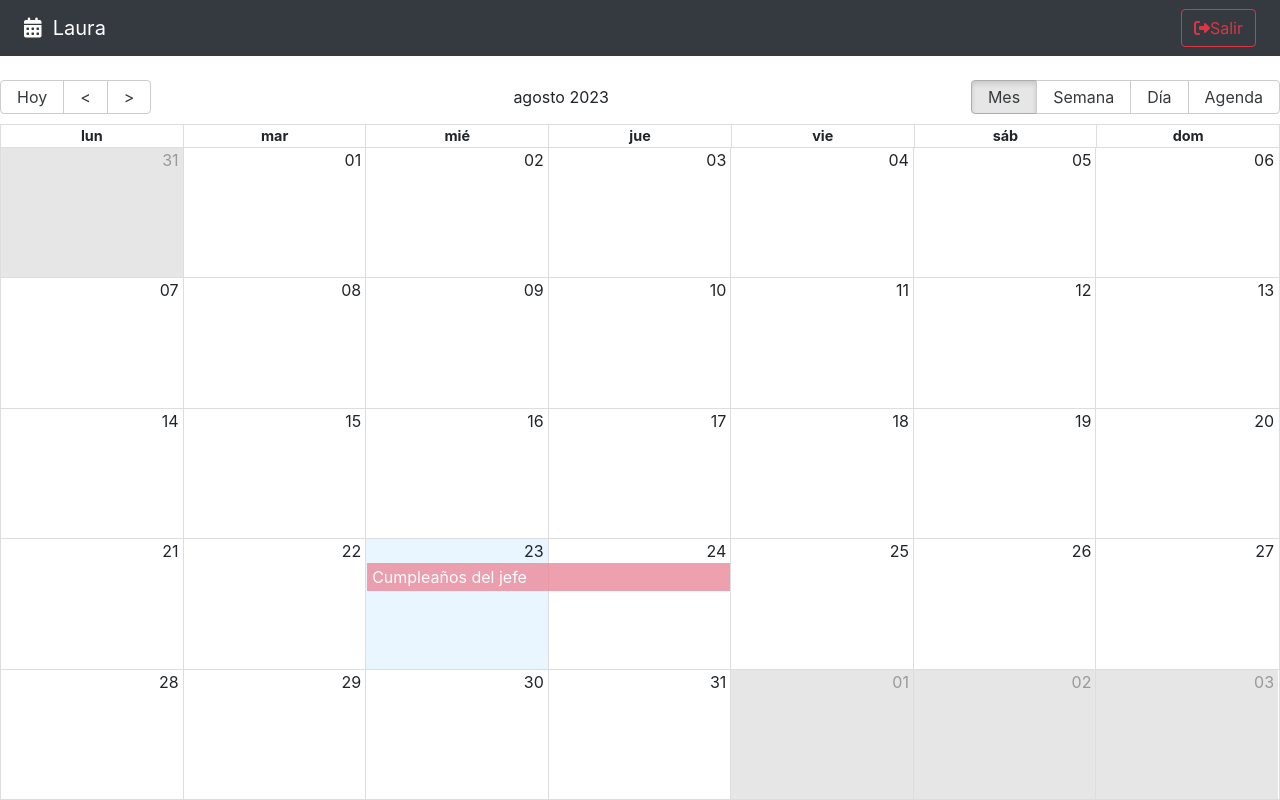
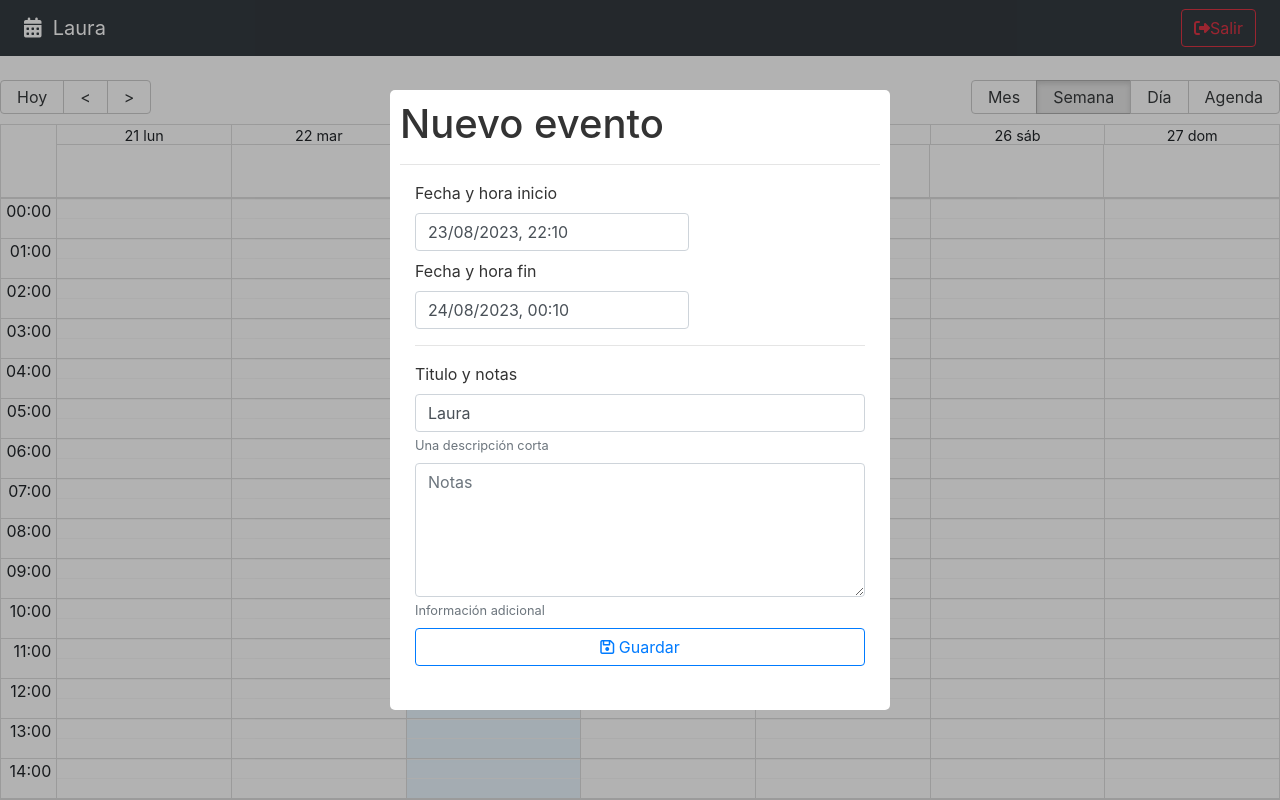
Before and after one commit to LMARULANDA/calendar-app, a React (Vite) app: page / in a window 1280 px wide. Built offline with nearby package versions, Linux system fonts and the light colour scheme.

Commit message:
Modal nuevo evento

```diff
--- /dev/null
+++ b/src/calendar/components/CalendarEvent.jsx
@@ -0,0 +1,13 @@
+import React from 'react'
+
+export const CalendarEvent = ({event}) => {
+
+    const {title,user} = event;
+
+  return (
+    <>
+        <strong>{title}</strong>
+        <span> - {user.name} </span>
+    </>
+  )
+}
--- /dev/null
+++ b/src/calendar/components/CalendarModal.jsx
@@ -0,0 +1,158 @@
+import { addHours, differenceInSeconds } from "date-fns";
+import DatePicker, {registerLocale} from "react-datepicker";
+import "react-datepicker/dist/react-datepicker.css";
+
+import Swal from 'sweetalert2';
+import 'sweetalert2/dist/sweetalert2.min.css';
+
+import { useMemo, useState } from "react";
+import Modal from "react-modal";
+
+import es from "date-fns/locale/es";
+
+registerLocale('es',es);
+
+const customStyles = {
+  content: {
+    top: "50%",
+    left: "50%",
+    right: "auto",
+    bottom: "auto",
+    marginRight: "-50%",
+    transform: "translate(-50%, -50%)",
+  },
+};
+
+Modal.setAppElement("#root");
+
+export const CalendarModal = () => {
+  const [isOpen, setIsOpen] = useState(true);
+  const [formSubmited, setFormSubmited] = useState(false);
+
+  const [formValues, setFormValues] = useState({
+    title: "Laura",
+    notes: "",
+    start: new Date(),
+    end: addHours(new Date(), 2),
+  });
+
+ const titleClass = useMemo(() =>{
+    if(!formSubmited) return '';
+    return (formValues.title.length > 0)
+            ? ''
+            : 'is-invalid';
+  } ,
+  [formValues.title,formSubmited])
+
+  const onInputChanged = ({ target }) => {
+    setFormValues({
+      ...formValues,
+      [target.name]: target.value,
+    });
+  };
+
+  const onDateChanged = (event, changing) => {
+    setFormValues({
+      ...formValues,
+      [changing]: event,
+    });
+  };
+
+  const onCloseModal = () => {
+    setIsOpen(false);
+  };
+
+  const onSubmit = (event) => {
+    event.preventDefault();
+    setFormSubmited(true);
+    const difference = differenceInSeconds(formValues.end,formValues.start);
+
+    if( isNaN(difference) || difference <=0 ) {
+      Swal.fire('Fechas incorrectas','Revisar las fechas ingresadas', 'error');
+      return;
+    }
+    if(formValues.title.length <=0) return;
+
+  }
+
+  return (
+    <Modal
+      isOpen={isOpen}
+      onRequestClose={onCloseModal}
+      style={customStyles}
+      className="modal"
+      overlayClassName="modal-fondo"
+      closeTimeoutMS={200}
+    >
+      <h1> Nuevo evento </h1>
+      <hr />
+      <form className="container" onSubmit={onSubmit}>
+        <div className="form-group mb-2">
+          <label>Fecha y hora inicio</label>
+          <br />
+          <DatePicker
+            selected={formValues.start}
+            onChange={(event) => onDateChanged(event, "start")}
+            className="form-control"
+            dateFormat="Pp"
+            showTimeSelect
+            locale='es'
+            timeCaption="hora"
+          />
+        </div>
+
+        <div className="form-group mb-2">
+          <label>Fecha y hora fin</label>
+          <br />
+          <DatePicker
+            minDate={formValues.start}
+            selected={formValues.end}
+            className="form-control"
+            onChange={(event) => onDateChanged(event, "end")}
+            dateFormat="Pp"
+            showTimeSelect
+            locale='es'
+            timeCaption="hora"
+          />
+        </div>
+
+        <hr />
+        <div className="form-group mb-2">
+          <label>Titulo y notas</label>
+          <input
+            type="text"
+            className={`form-control ${titleClass}`}
+            placeholder="Título del evento"
+            name="title"
+            autoComplete="off"
+            value={formValues.title}
+            onChange={onInputChanged}
+          />
+          <small id="emailHelp" className="form-text text-muted">
+            Una descripción corta
+          </small>
+        </div>
+
+        <div className="form-group mb-2">
+          <textarea
+            type="text"
+            className="form-control"
+            placeholder="Notas"
+            rows="5"
+            name="notes"
+            formValues={formValues.notes}
+            onChange={onInputChanged}
+          ></textarea>
+          <small id="emailHelp" className="form-text text-muted">
+            Información adicional
+          </small>
+        </div>
+
+        <button type="submit" className="btn btn-outline-primary btn-block">
+          <i className="far fa-save"></i>
+          <span> Guardar</span>
+        </button>
+      </form>
+    </Modal>
+  );
+};
--- a/src/calendar/index.js
+++ b/src/calendar/index.js
@@ -1,2 +1,4 @@
 export * from './components/Navbar';
 export * from './pages/CalendarPage';
+export * from './components/CalendarEvent';
+export * from './components/CalendarModal';
--- a/src/calendar/pages/CalendarPage.jsx
+++ b/src/calendar/pages/CalendarPage.jsx
@@ -3,8 +3,9 @@
 
 import { addHours } from "date-fns";
 
-import { Navbar } from "../";
+import { CalendarEvent, CalendarModal, Navbar } from "../";
 import { localizer, getMessagesES } from "../../helpers";
+import { useState } from "react";
 
 const events = [
   {
@@ -21,6 +22,9 @@
 ];
 
 export const CalendarPage = () => {
+
+  const [lastView, setlastView] = useState(localStorage.getItem('lastView') || 'week')
+
   const eventStyleGetter = (event, start, end, isSelected) => {
     const style = {
       backgroundColor: "#ea899a",
@@ -32,6 +36,16 @@
       style,
     };
   };
+  const onDoubleClick = (event) => {
+      console.log({doubleClick:event});
+  }
+  const onSelect = (event) => {
+    console.log({Click:event});
+}
+const onViewChanged = (event) => {
+  localStorage.setItem('lastView',event);
+}
+
 
   return (
     <>
@@ -40,12 +54,21 @@
         culture="es"
         localizer={localizer}
         events={events}
+        defaultView={lastView}
         startAccessor="start"
         endAccessor="end"
         style={{ height: "calc(100vh - 80px)" }}
         messages={getMessagesES()}
         eventPropGetter={eventStyleGetter}
+        components={{
+          event:CalendarEvent
+        }
+        }
+        onDoubleClickEvent={onDoubleClick}
+        onSelectEvent={onSelect}
+        onView={onViewChanged}
       />
+      <CalendarModal/>
     </>
   );
 };
--- a/src/styles.css
+++ b/src/styles.css
@@ -0,0 +1,40 @@
+/* Modal */
+.ReactModalPortal > div{
+    opacity: 0;
+}
+
+.ReactModalPortal .ReactModal__Overlay {
+    align-items: center;
+    display: flex;
+    justify-content: center;
+    transition: opacity .2s ease-in-out;
+    z-index: 999;
+}
+
+.modal-fondo {
+    background-color: rgba(0, 0, 0, 0.3);
+    bottom: 0;
+    left: 0;
+    right: 0;
+    top: 0;
+    position: fixed;
+}
+
+.ReactModalPortal .ReactModal__Overlay--after-open {
+    opacity: 1;
+}
+
+.ReactModalPortal .ReactModal__Overlay--before-close {
+    opacity: 0;
+}
+
+.modal {
+    background: white;
+    border-radius: 5px;
+    color: rgb(51, 51, 51);
+    display: inline;
+    max-height: 620px;
+    max-width: 500px;
+    outline: none;
+    padding: 10px;
+}
```
